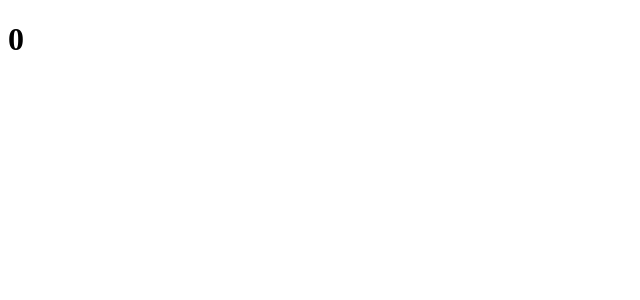
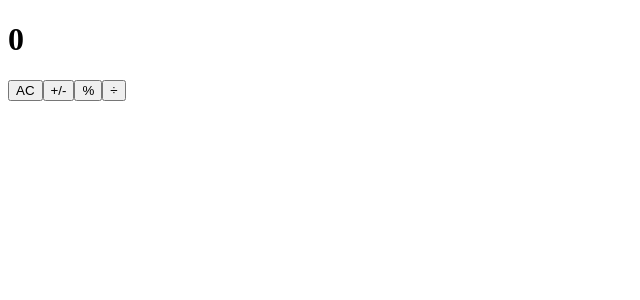
Before and after one commit to george-shammar/math-calc-app, a React (Create React App) app: page / in a window 1280 px wide. Shown: the top 300 px of the page, without its empty margins (0-640 px from the left). Built offline with nearby package versions, Linux system fonts and the light colour scheme.

Commit message:
Display Button in ButtonPanel

```diff
--- a/src/components/App.js
+++ b/src/components/App.js
@@ -1,12 +1,12 @@
 import React from 'react';
 import Display from './Display';
-// import ButtonPanel from './ButtonPanel';
+import ButtonPanel from './ButtonPanel';
 
 function App() {
   return (
     <>
       <Display result="0" />
-      {/* <ButtonPanel /> */}
+      <ButtonPanel />
     </>
   );
 }
--- a/src/components/Button.js
+++ b/src/components/Button.js
@@ -1,13 +1,14 @@
 import PropTypes from 'prop-types';
-
+/* eslint-disable */
 function Button(props) {
-    return (
-      <button>
-        {props.name}
-      </button>
-    );
+  return (
+    <button>
+      {props.name}
+    </button>
+  );
 }
-
+/* eslint-enable */
 Button.propTypes = { name: PropTypes.string };
+Button.defaultProps = { name: '' };
 
 export default Button;
--- a/src/components/ButtonPanel.js
+++ b/src/components/ButtonPanel.js
@@ -1,18 +1,25 @@
 import React from 'react';
 import Button from './Button';
-
-export class ButtonPanel extends React.Component {
-
+/* eslint-disable */
+class ButtonPanel extends React.Component {
   renderButton(i) {
-        return <Button name = ''
-        />;
+    return (
+      <Button name = { i } />
+    );
   }
 
   render() {
     return (
       <div>
-
+        <div>
+          {this.renderButton('AC')}
+          {this.renderButton('+/-')}
+          {this.renderButton('%')}
+          {this.renderButton('÷')}
+        </div>
       </div>
     );
   }
 }
+/* eslint-enable */
+export default ButtonPanel;
```
Lines whose indentation alone changed are shown as unchanged.
